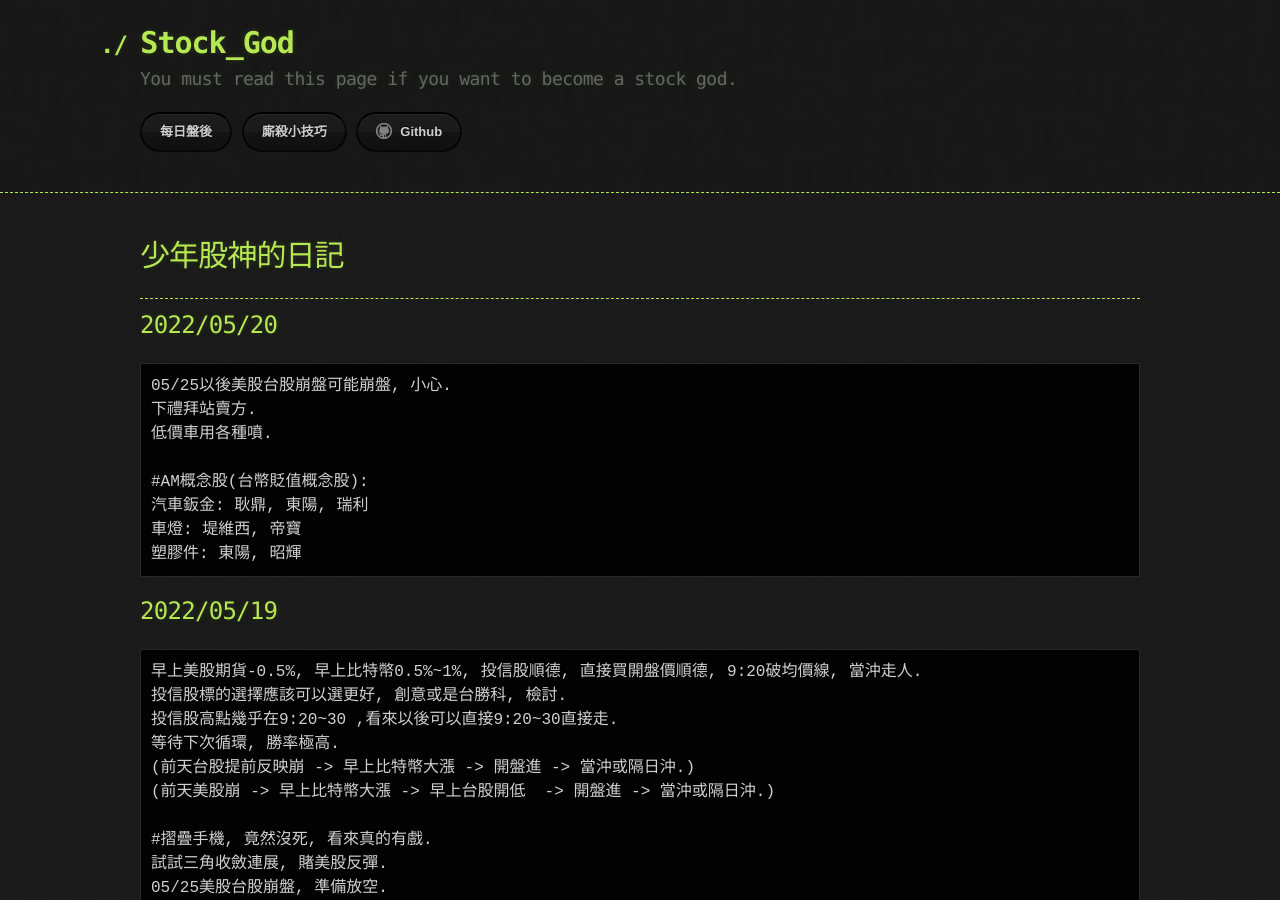
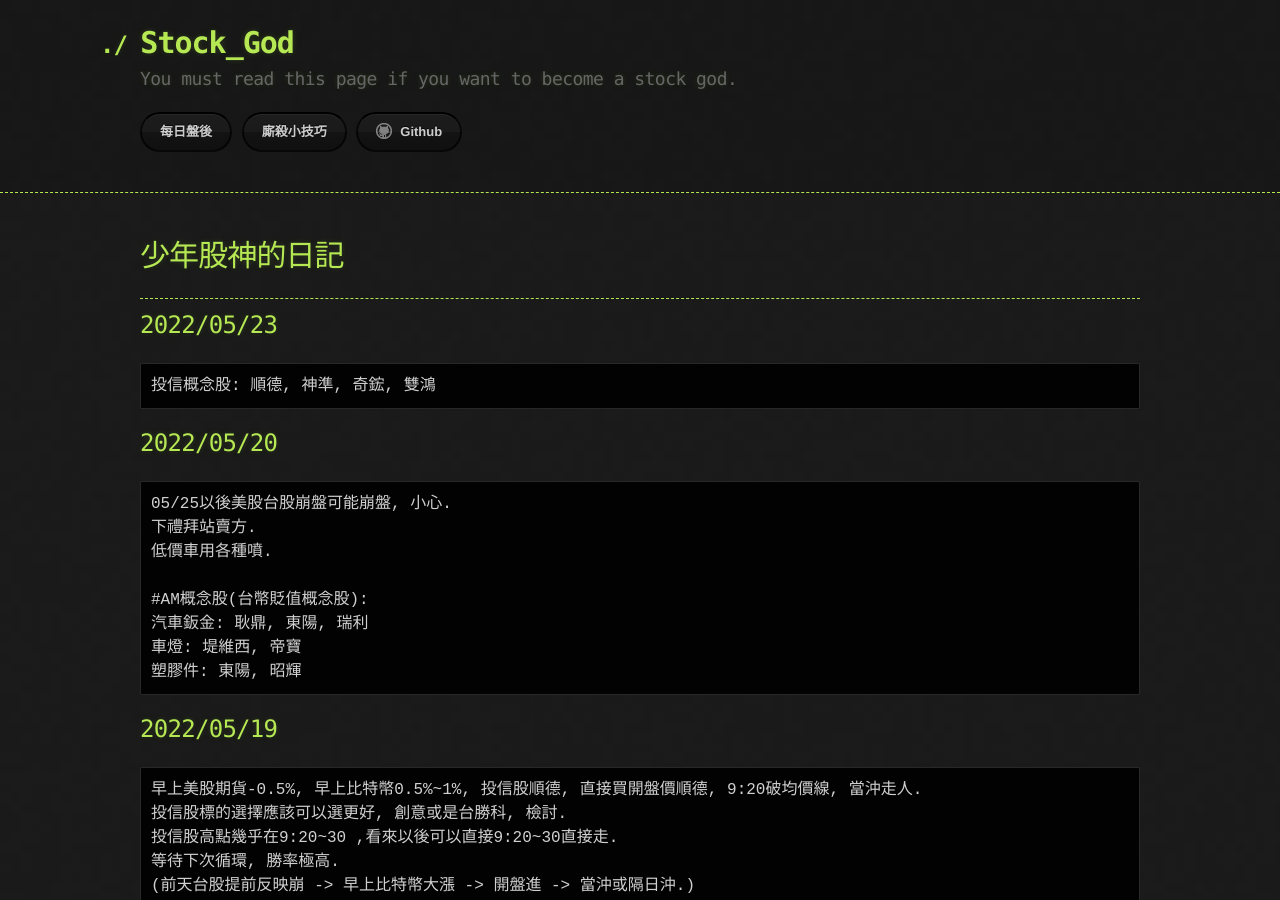
Before and after one commit to lepg5487/Stock_God, a Jekyll site: the page built from index.md, in a window 1280 px wide and 900 px high. Built offline with Jekyll 4.4.1, drawn with Linux system fonts in a browser that asks for light colours; our own code applies the rules of GitHub Pages for plain Markdown files.

Commit message:
Update index.md

````diff
--- a/index.md
+++ b/index.md
@@ -5,6 +5,11 @@ layout: testlayouts
 # 少年股神的日記
 
 ---
+
+## 2022/05/23
+```
+投信概念股: 順德, 神準, 奇鋐, 雙鴻
+```
 
 ## 2022/05/20
 ```
````
